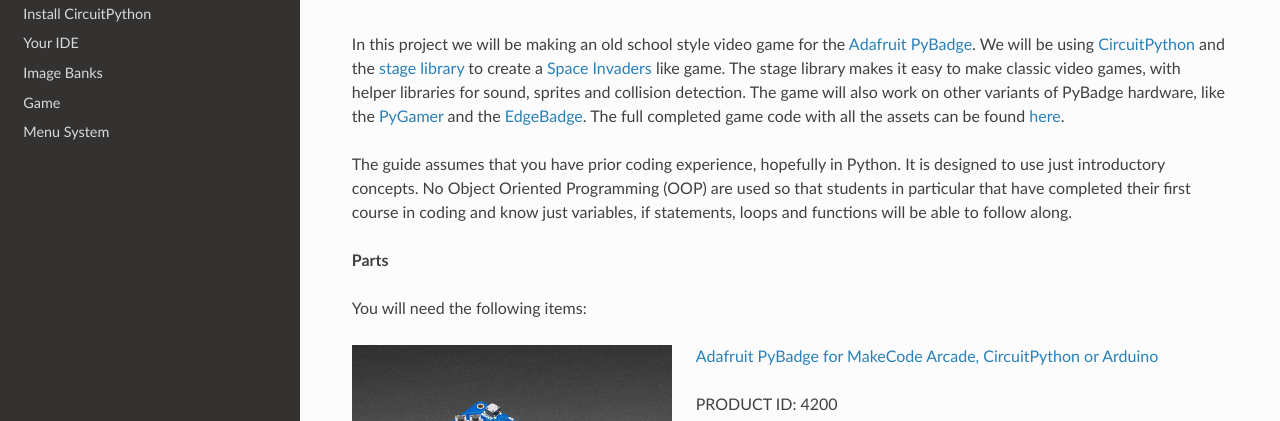
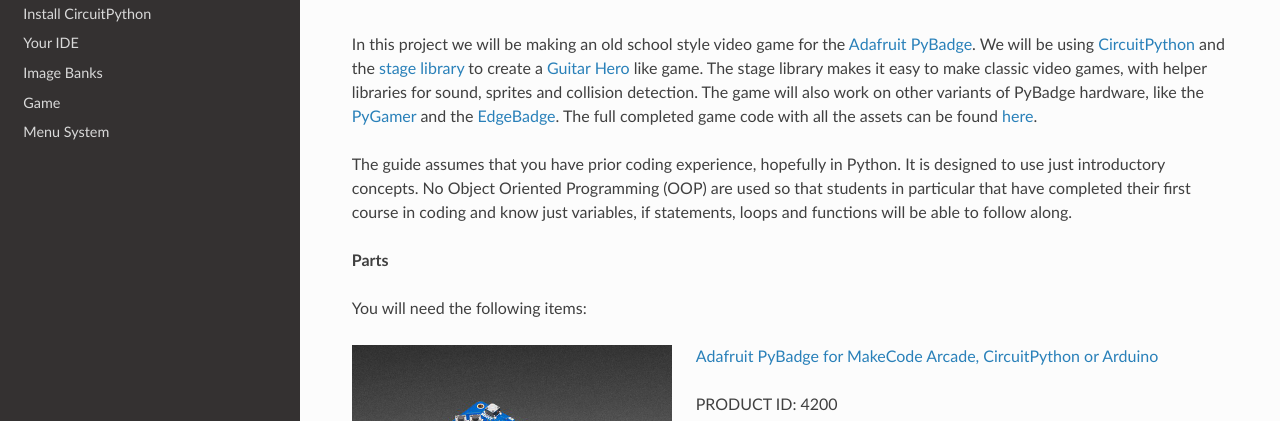
Before and after one commit to ben-whitten/ICS3U-2019-Group7, a Sphinx documentation site: the page built from docs/index.rst, in a window 1280 px wide and 900 px high, cut to the strip 479-900 px from the top of the window. Built offline with Sphinx 7.4.7 and the Read the Docs theme 2.0.0, drawn with Linux system fonts in a browser that asks for light colours.

Commit message:
Update index.rst

```diff
--- a/docs/index.rst
+++ b/docs/index.rst
@@ -9,7 +9,7 @@
     </iframe>
   </div>
 
-In this project we will be making an old school style video game for the `Adafruit PyBadge <https://www.adafruit.com/product/4200>`_. We will be using `CircuitPython <https://circuitpython.org>`_ and the `stage library <https://learn.adafruit.com/circuitpython-stage-game-library>`_ to create a `Space Invaders <https://en.wikipedia.org/wiki/Space_Invaders>`_ like game. The stage library makes it easy to make classic video games, with helper libraries for sound, sprites and collision detection. The game will also work on other variants of PyBadge hardware, like the `PyGamer <https://www.adafruit.com/product/4242>`_ and the `EdgeBadge <https://www.adafruit.com/product/4400>`_. The full completed game code with all the assets can be found `here <https://github.com/MotherTeresaHS/ICS3U-2019-Group0>`_.
+In this project we will be making an old school style video game for the `Adafruit PyBadge <https://www.adafruit.com/product/4200>`_. We will be using `CircuitPython <https://circuitpython.org>`_ and the `stage library <https://learn.adafruit.com/circuitpython-stage-game-library>`_ to create a `Guitar Hero <https://en.wikipedia.org/wiki/Guitar_Hero>`_ like game. The stage library makes it easy to make classic video games, with helper libraries for sound, sprites and collision detection. The game will also work on other variants of PyBadge hardware, like the `PyGamer <https://www.adafruit.com/product/4242>`_ and the `EdgeBadge <https://www.adafruit.com/product/4400>`_. The full completed game code with all the assets can be found `here <https://github.com/MotherTeresaHS/ICS3U-2019-Group0>`_.
 
 The guide assumes that you have prior coding experience, hopefully in Python. It is designed to use just introductory concepts. No Object Oriented Programming (OOP) are used so that students in particular that have completed their first course in coding and know just variables, if statements, loops and functions will be able to follow along.
 
```
